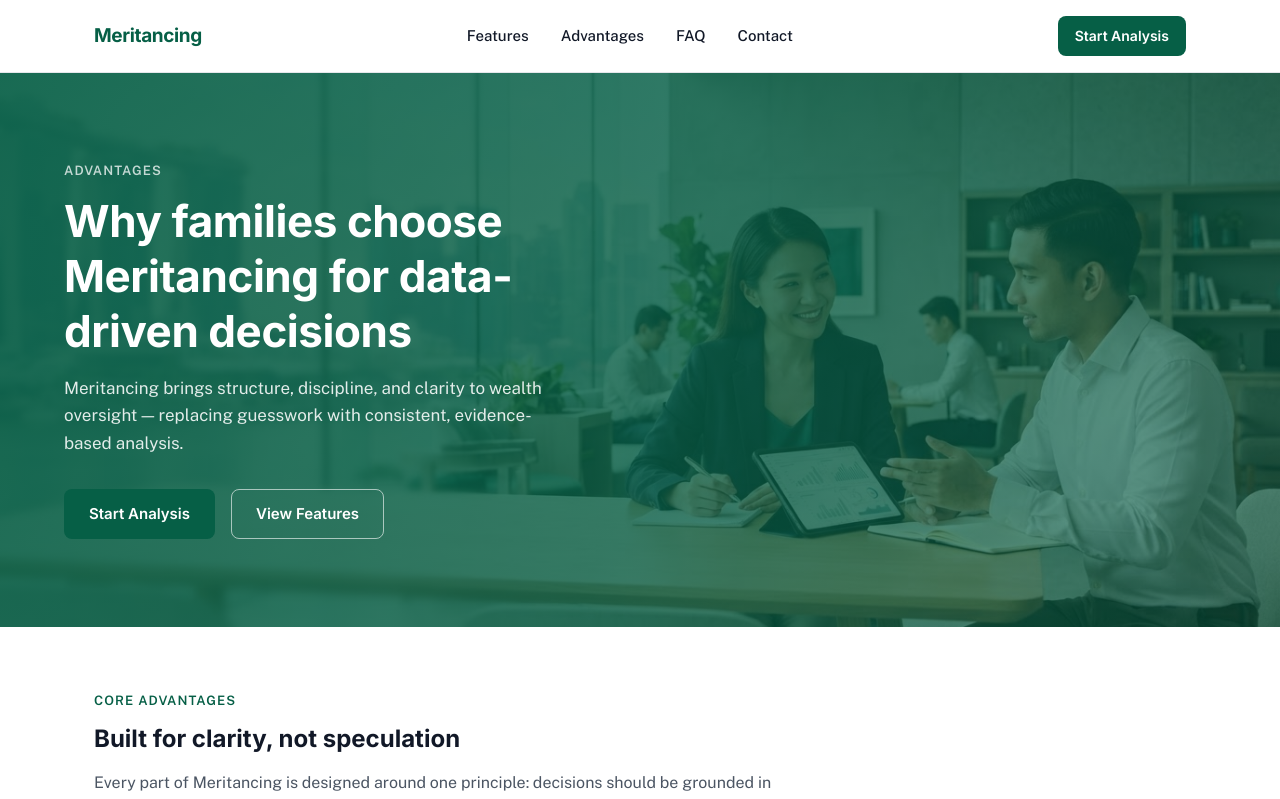
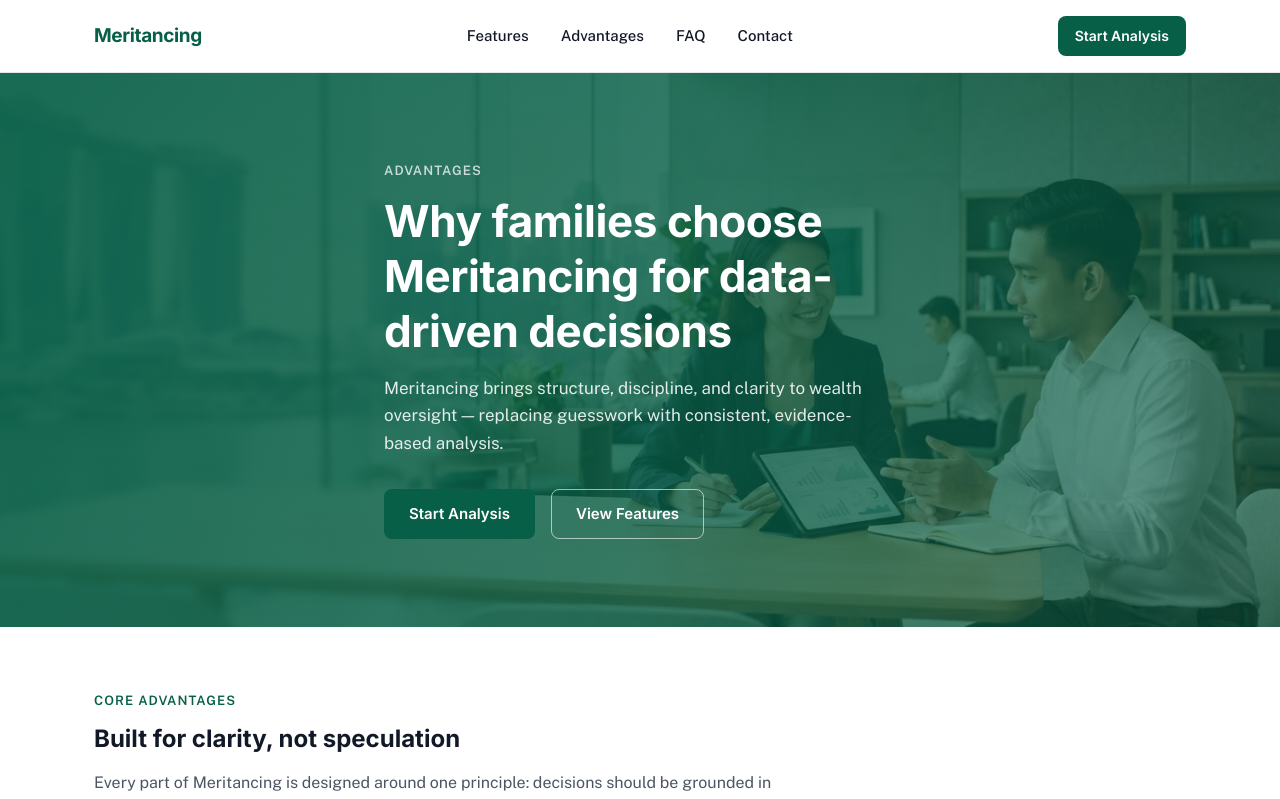
Before and after one commit to taybadeveloper/Meritancing, a Next.js app: page /advantages in a window 1280 px wide. Shown: the top 799 px of the page. Built offline with nearby package versions, Linux system fonts and the light colour scheme.

Commit message:
Center hero content on Features, Advantages and FAQ pages

```diff
--- a/app/advantages/page.js
+++ b/app/advantages/page.js
@@ -20,7 +20,6 @@ export default function AdvantagesPage() {
         title="Why families choose Meritancing for data-driven decisions"
         description="Meritancing brings structure, discipline, and clarity to wealth oversight — replacing guesswork with consistent, evidence-based analysis."
         alt="Meritancing dashboard overview showing portfolio risk analysis"
-        container={false}
       >
         <Link href="#cta-section" className="btn btn-primary">
           Start Analysis
--- a/app/faq/page.js
+++ b/app/faq/page.js
@@ -69,7 +69,6 @@ export default function FaqPage() {
     <main>
       <Hero
         small
-        container={false}
         wide
         title="Frequently Asked Questions"
         description="Answers to common questions about how Meritancing supports data-driven analysis and risk management for family wealth."
--- a/app/features/page.js
+++ b/app/features/page.js
@@ -95,7 +95,6 @@ export default function FeaturesPage() {
         title="Features built for clarity, not speculation"
         description="Meritancing turns scattered financial data into a structured view of risk, exposure, and allocation — so family wealth decisions rest on analysis, not guesswork."
         alt="Meritancing dashboard showing portfolio risk analysis and data visualizations"
-        container={false}
       >
         <Link href="#cta-section" className="btn btn-primary">
           Start Analysis
```
